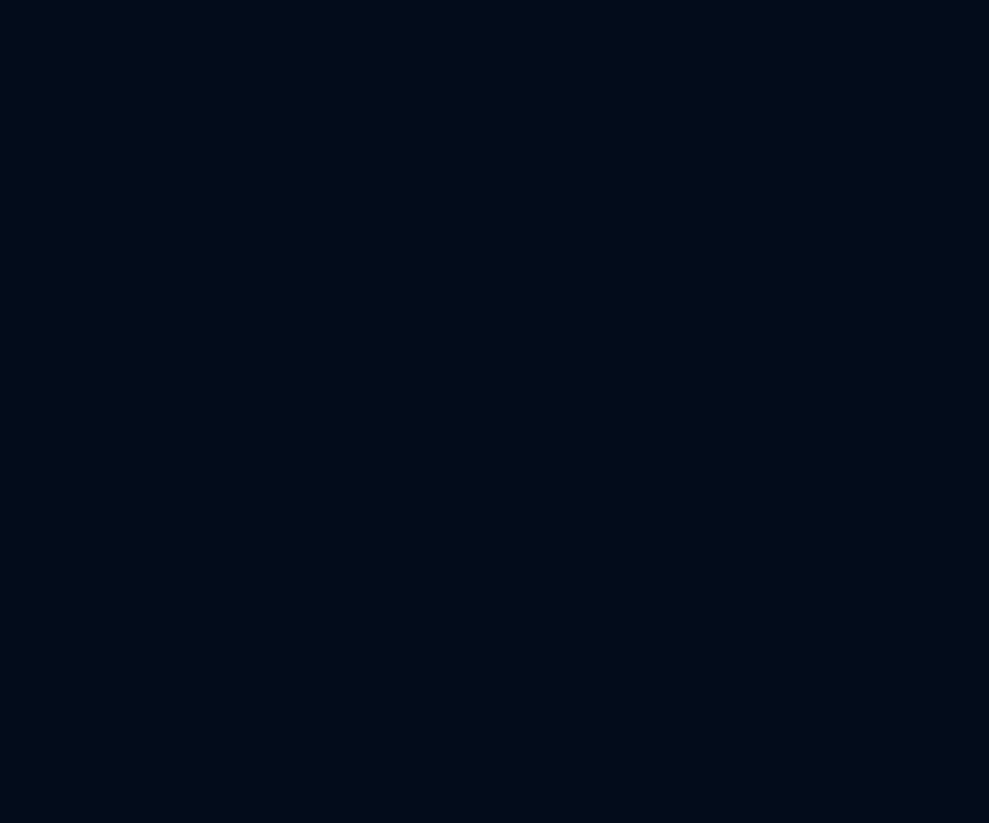
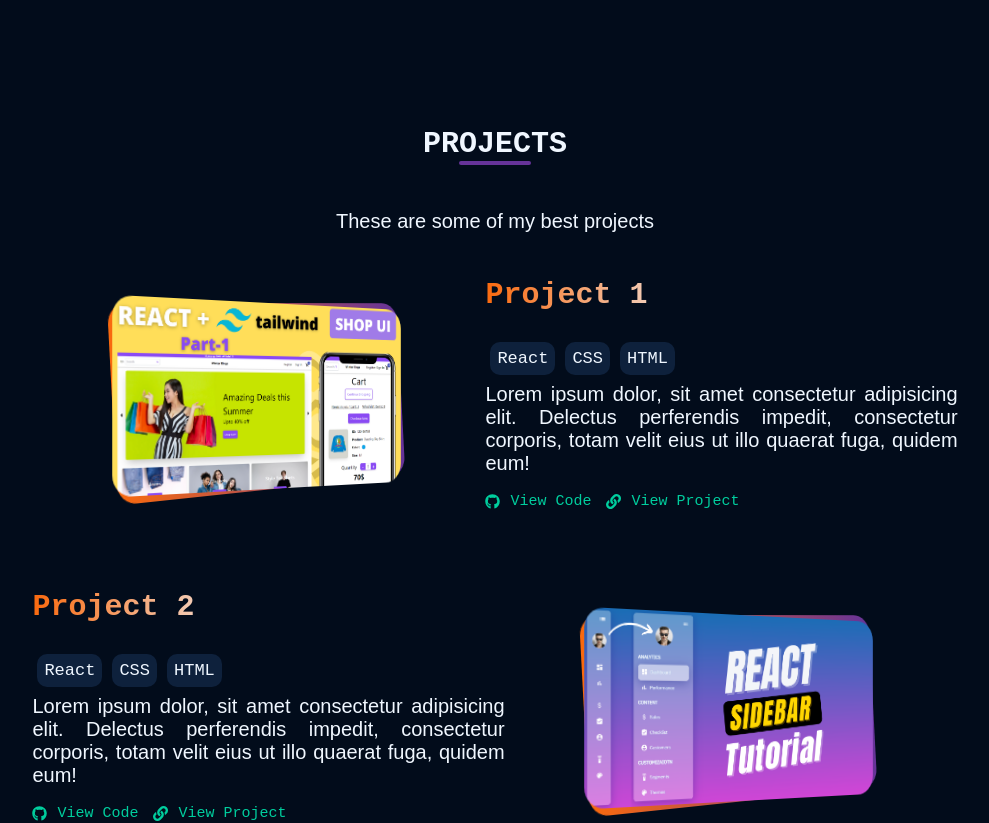
Before and after one commit to Abe-Tiz/portfolio-v2, a React (Create React App) app: page / in a window 1280 px wide. Shown: the part 1560-2383 px from the top of the page, without its empty margins (145-1134 px from the left). Before the commit the page ends 1542 px from the top, so only its background shows below. Built offline with nearby package versions, Linux system fonts and the light colour scheme.

Commit message:
project section

```diff
--- a/src/App.js
+++ b/src/App.js
@@ -5,6 +5,7 @@ import { GlobalStyles } from "./components/styles/Global.styles";
 import { ThemeProvider } from "styled-components";
 import { Container } from "./components/styles/commen/Container.styles";
 import AboutSection from "./components/section/AboutSection";
+import ProjectSection from "./components/section/ProjectSection";
 
 const App = () =>{
 
@@ -31,6 +32,7 @@ const App = () =>{
         <Herosection />
         <Container>
           <AboutSection />
+          <ProjectSection />
         </Container>
 
       </ThemeProvider>
--- a/src/components/section/Herosection.jsx
+++ b/src/components/section/Herosection.jsx
@@ -7,7 +7,7 @@ import {
     SocialIcon
 } from '../styles/section/herosection.styles'
 import { CTAButton } from '../styles/commen/CTAButton.styles';
-import {FaArrowDown, FaFacebook, FaGithub, FaTwitter} from "react-icons/fa"
+import {FaArrowDown, FaFacebook, FaGithub, FaLinkedin} from "react-icons/fa"
 const Herosection = () => {
   return (
     <div>
@@ -33,8 +33,8 @@ const Herosection = () => {
             <SocialIcon href='https://github.com/Abe-tiz/' target='_blank'>
                 <FaGithub />
             </SocialIcon>
-            <SocialIcon href='#' target='_blank'>
-                <FaTwitter />
+            <SocialIcon href='https://et.linkedin.com/in/abebe-tizazu-56a92923b' target='_blank'>
+                <FaLinkedin />
             </SocialIcon>
         </HeroSocialIcons>
       </StyledHerosection>
--- /dev/null
+++ b/src/components/section/ProjectSection.jsx
@@ -0,0 +1,61 @@
+import React from 'react'
+import {FaGithub,FaLink} from "react-icons/fa"
+import {
+    ProjectDescription,
+    ProjectImageContainer,
+     ProjectsSection, SingleProject, SlantedCard, Tags
+ } from '../styles/section/projectSection.styles'
+import { SectionHeading } from '../styles/commen/SectionHeading.styles'
+import { projects } from '../../data/Projects'
+
+const ProjectSection = () => {
+  return (
+    <>
+     <ProjectsSection>
+        <SectionHeading>
+             <h1>Projects</h1>
+             <p>These are some of my best projects</p>
+        </SectionHeading>
+            <div>
+                {projects && projects.map((project,index) =>(
+                    <SingleProject key={index}>
+
+                        <ProjectImageContainer>
+                            <img src={project.img} alt={project.title} />
+                            <SlantedCard />
+                        </ProjectImageContainer>
+
+                        <ProjectDescription>
+                            <h1>
+                                {project.title}
+                            </h1>
+                            <Tags>
+                                {project.tags && project.tags.map((tag,index) =>(
+                                    <span key={index}>{tag}</span>
+                                ))}
+                            </Tags>
+                            <p>{project.description}</p>
+                            <div>
+                                <a href={project.codeLink} target='_blank'>
+                                    <FaGithub />
+                                    <span>View Code</span>
+                                </a>
+                                <a href={project.ProjectLink} target='_blank'>
+                                    <FaLink/>
+                                    <span>{project.ProjectLinkText}</span>
+                                </a>
+                            </div>
+                        </ProjectDescription>
+                    </SingleProject>
+                ))}
+
+            </div>
+
+
+     </ProjectsSection>
+      <hr />
+    </>
+  )
+}
+
+export default ProjectSection
--- a/src/components/styles/commen/Container.styles.jsx
+++ b/src/components/styles/commen/Container.styles.jsx
@@ -1,8 +1,14 @@
 import styled from "styled-components";
 
 export const Container = styled.div`
-   /* width: 100px; */
-   width: 100%;
+
+   width: 90%;
    padding: 0 75px;
    margin: 0 auto;
+
+   @media screen and (max-width:768px) {
+      width: 100%;
+      padding: 0 50px;
+      margin: 0 auto;
+   }
 `;
--- /dev/null
+++ b/src/components/styles/commen/SectionHeading.styles.jsx
@@ -0,0 +1,37 @@
+import styled from "styled-components";
+
+export const SectionHeading = styled.div`
+    text-align: center;
+    margin-bottom: 7px;
+
+    h1{
+        text-transform: uppercase;
+        display: inline-block;
+        font-size: 30px;
+        margin: 45px 0 15px 0;
+        position: relative;
+
+        &::after {
+          content:"" ;
+          display: block;
+          height: 4px;
+          width: 50%;
+          border-radius: 5px;
+          background: ${({theme}) => theme.colors.purple};
+          position: absolute;
+          left: 50%;
+          transform: translateX(-50%);
+        }
+
+    }
+
+    p{
+      font-family :"Poppins",sans-serif ;
+      font-size: 20px;
+      margin-bottom: 7px;
+    }
+
+    @media screen and (max-width:768px) {
+        text-align: left;
+    }
+`;
--- a/src/components/styles/section/aboutsection.styles.jsx
+++ b/src/components/styles/section/aboutsection.styles.jsx
@@ -111,6 +111,7 @@ export const AboutContent = styled.div`
    flex-grow: 1;
    flex-shrink: 1;
    flex-basis: 0;
+   margin-bottom: 45px;
 
    p{
     margin: 25px 15px;
--- /dev/null
+++ b/src/components/styles/section/projectSection.styles.jsx
@@ -0,0 +1,198 @@
+import styled from "styled-components";
+
+export const ProjectsSection = styled.section`
+    min-height: 90vh;
+    padding: 10px 0 5px 0;
+    width: 100%;
+`;
+export const SingleProject = styled.div`
+    display: flex;
+    align-items: center;
+    padding:0.2rem  0.2rem;
+
+    &:nth-child(even){
+        flex-direction: row-reverse;
+
+
+        a{
+        img{
+            transform: rotateY(-30deg);
+
+        }
+        div{
+            transform: skew(3deg, -3deg) rotateY(-30deg);
+
+        }
+
+        &:hover{
+            img{
+                transform: rotateY(0deg);
+            }
+
+            div{
+                transform: skew(-3deg, 3deg) rotateY(0deg);
+            }
+        }
+
+    }
+    }
+
+    @media screen and (max-width:768px) {
+        display: inline-block;
+        font-size: 25px;
+
+        &:nth-child(even){
+        flex-direction: column;
+
+
+        a{
+            img{
+            transform: rotateY(0deg);
+            }
+
+            div{
+            transform: skew(3deg, -3deg) rotateY(0deg);
+            }
+
+        &:hover{
+            div{
+                transform: skew(-3deg, 3deg) rotateY(0deg);
+            }
+        }
+
+    }
+    }
+    }
+
+
+
+`;
+
+export const ProjectImageContainer = styled.div`
+   display: flex;
+   align-items: center;
+   justify-content: center;
+   flex: 1;
+   position: relative;
+   perspective: 1000px;
+   margin-right: -.1rem;
+
+    img{
+        width:70%;
+        border-radius: 20px;
+        transform: rotateY(30deg);
+        transition: ${({theme}) => theme.transition};
+        z-index: 3;
+    }
+
+   &:hover{
+    img{
+        transform: rotateY(0deg);
+    }
+
+    div{
+        transform: skew(-3deg, 3deg) rotateY(0deg);
+    }
+   }
+
+   @media screen and (max-width:768px) {
+        margin: .2rem ;
+        width: 100%;
+        justify-content: flex-start;
+
+        img{
+            transform: rotateY(0deg);
+            width: 80%;
+            border-radius: 9px;
+        }
+        div{
+            transform: skew(3deg, -3deg) rotateY(0deg);
+            }
+    }
+
+
+`;
+
+export const SlantedCard = styled.div`
+    position: absolute;
+    width: 70%;
+    height: 100%;
+    background: linear-gradient(
+        to right,
+        ${({theme}) => theme.colors.orange} 0%,
+        ${({theme}) => theme.colors.purple} 100%
+
+    );
+
+    border-radius: 20px;
+    transition:${({theme}) => theme.transition};
+    transform: skew(3deg, -3deg) rotateY(30deg);
+    z-index: 2;
+
+    @media screen and (max-width:768px) {
+        transform: skew(3deg, -3deg) rotateY(-30deg);
+        width: 80%;
+        border-radius: 9px;
+    }
+
+`;
+
+export const ProjectDescription = styled.div`
+ flex: 1;
+ font-size: 20px;
+
+ h1{
+    font-size: 30px;
+    margin: 0 0 25px 0;
+    text-align: justify;
+    background: linear-gradient(
+        to right,
+        ${({theme}) => theme.colors.orange} 0%,
+        ${({theme}) => theme.colors.white} 50%,
+        ${({theme}) => theme.colors.purple} 100%
+    );
+    background-clip: text;
+    -webkit-background-clip: text;
+    -webkit-text-fill-color: transparent;
+ }
+
+ p{
+    font-size: 20px;
+    font-family: "Proppins",sans-serif;
+    text-align: justify;
+    margin-bottom: 15px;
+ }
+
+ div{
+    display: flex;
+    align-items: center;
+
+    a{
+        display: flex;
+        align-items: center;
+        margin: 3px 15px 3px 0;
+        font-size: 15px;
+
+        svg{
+            margin-right: 10px;
+        }
+
+    }
+ }
+`;
+
+export const Tags = styled.div`
+   display: flex;
+   align-items: center;
+   flex-wrap: wrap;
+   margin-bottom: 3px;
+
+   span{
+     margin: 5px ;
+     background: #0e213c;
+     display: inline-block;
+     padding: 7px;
+     border-radius: 10px;
+     font-size: 17px;
+   }
+`;
--- /dev/null
+++ b/src/data/Projects.jsx
@@ -0,0 +1,29 @@
+export const projects=[
+    {
+        img:"/images/ecommerce.png",
+        title:"Project 1",
+        tags:["React","CSS","HTML"],
+        description:"Lorem ipsum dolor, sit amet consectetur adipisicing elit. Delectus perferendis impedit, consectetur corporis, totam velit eius ut illo quaerat fuga, quidem eum!",
+        codeLink:"#",
+        ProjectLink:"#",
+        ProjectLinkText:"View Project"
+    },
+    {
+        img:"/images/sidebar.png",
+        title:"Project 2",
+        tags:["React","CSS","HTML"],
+        description:"Lorem ipsum dolor, sit amet consectetur adipisicing elit. Delectus perferendis impedit, consectetur corporis, totam velit eius ut illo quaerat fuga, quidem eum!",
+        codeLink:"#",
+        ProjectLink:"#",
+        ProjectLinkText:"View Project"
+    },
+    {
+        img:"/images/musicapp.png",
+        title:"Project 3",
+        tags:["React","CSS","HTML"],
+        description:"Lorem ipsum dolor, sit amet consectetur adipisicing elit. Delectus perferendis impedit, consectetur corporis, totam velit eius ut illo quaerat fuga, quidem eum!",
+        codeLink:"#",
+        ProjectLink:"#",
+        ProjectLinkText:"View Project"
+    }
+]
```
